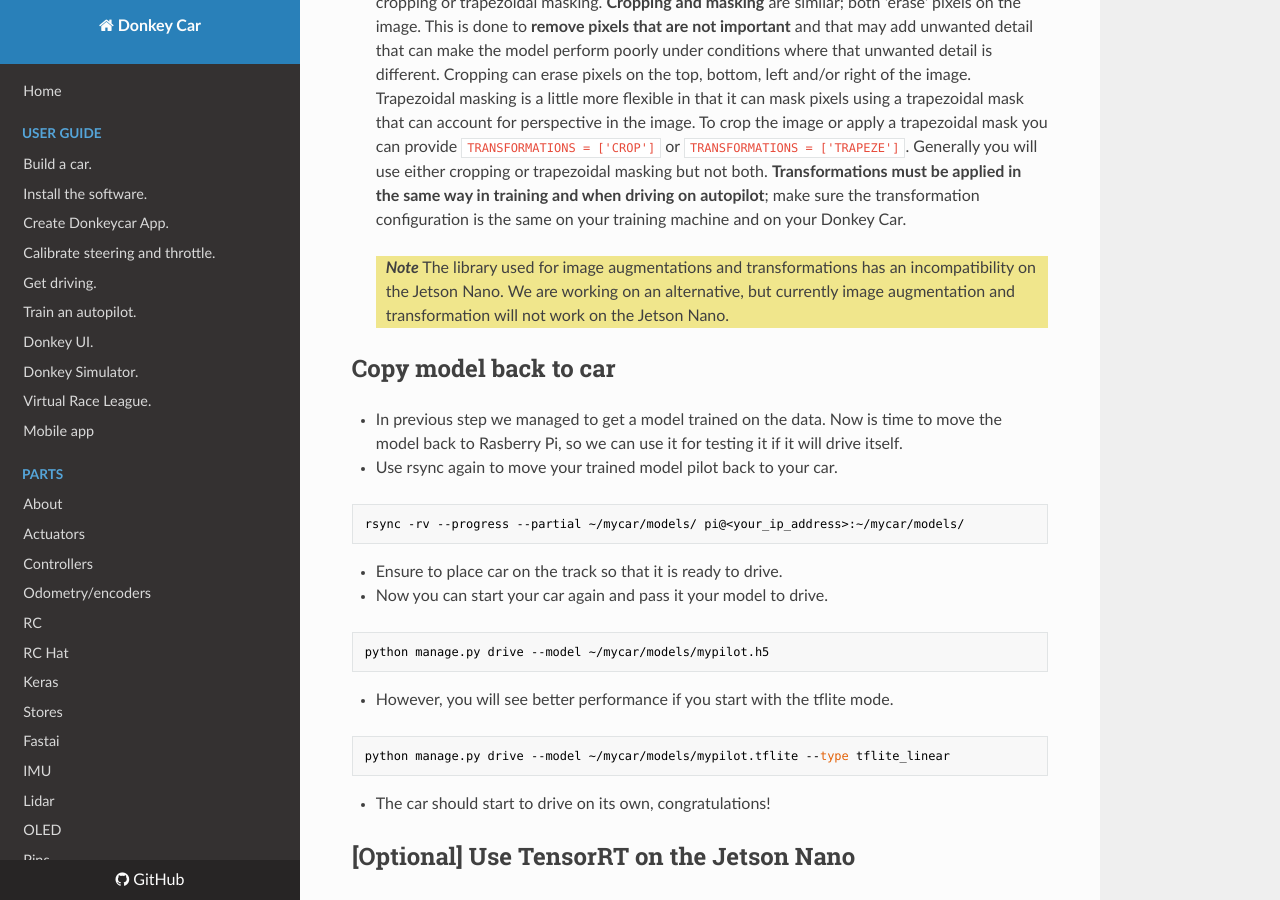
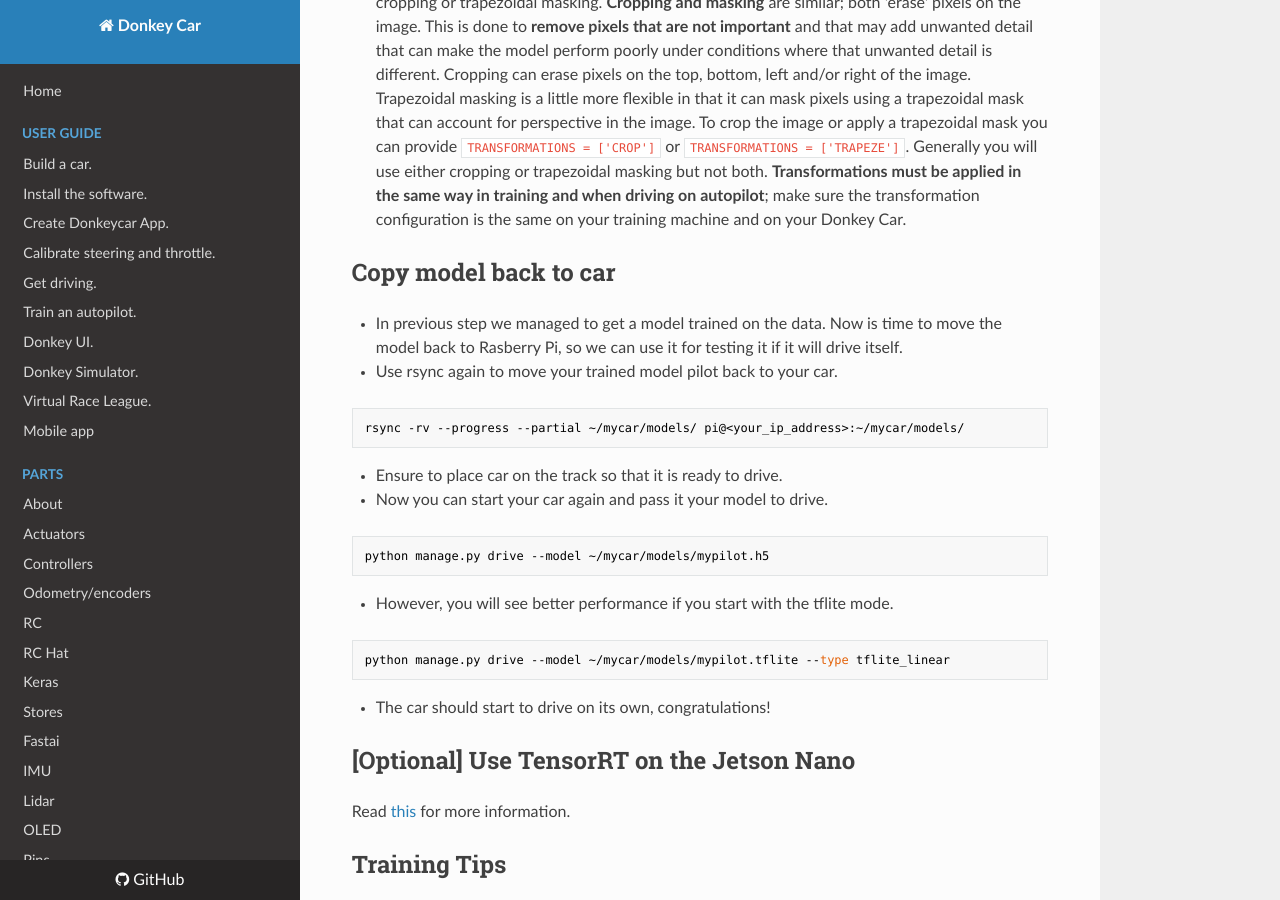
Before and after one commit to autorope/donkeydocs, an MkDocs documentation site: the page built from docs/guide/deep_learning/train_autopilot.md, in a window 1280 px wide and 900 px high, scrolled down 2553 px. Built offline with MkDocs 1.6.1, drawn with Linux system fonts in a browser that asks for light colours; nearby versions of some CDN libraries.

Commit message:
Update train_autopilot.md - remove imgaug warning
We moved to albumentations and remove imgaug.

```diff
--- a/docs/guide/deep_learning/train_autopilot.md
+++ b/docs/guide/deep_learning/train_autopilot.md
@@ -54,9 +54,6 @@ You may specify more than one tub using a comma separated list `--tub=foo/data,b
 * **Image Augmentation** With version >= 4.3.0 you also have access to image augmentations for training. Image augmentation is a technique where data, in this case images, is changed (augmented) to create variation in the data.  The purpose is two-fold.  First it can help extend your data when you don't have a lot of data.  Second it can create a model that is more resilient to variations in the data at inference time.  In our case, we want to handle various lighting conditions.  Currently supported are `AUGMENTATIONS = ['MULTIPLY', 'BLUR']` in the settings which generate brightness modifications and apply a Gaussian blur. These can be used individually or together. Augmentations are only applied during training; they are not applied when driving on autopilot.
 
 * **Image Transformation** With version >= 4.3.0 you also have access to image transformations like cropping or trapezoidal masking.  **Cropping and masking** are similar; both 'erase' pixels on the image.  This is done to **remove pixels that are not important** and that may add unwanted detail that can make the model perform poorly under conditions where that unwanted detail is different.  Cropping can erase pixels on the top, bottom, left and/or right of the image.  Trapezoidal masking is a little more flexible in that it can mask pixels using a trapezoidal mask that can account for perspective in the image.  To crop the image or apply a trapezoidal mask you can provide `TRANSFORMATIONS = ['CROP']` or `TRANSFORMATIONS = ['TRAPEZE']`. Generally you will use either cropping or trapezoidal masking but not both.  **Transformations must be applied in the same way in training and when driving on autopilot**; make sure the transformation configuration is the same on your training machine and on your Donkey Car.
-
-> _**Note**_ The library used for image augmentations and transformations has an incompatibility on the Jetson Nano.  We are working on an alternative, but currently image augmentation and transformation will not work on the Jetson Nano.
-
 
 ## Copy model back to car
 
```
